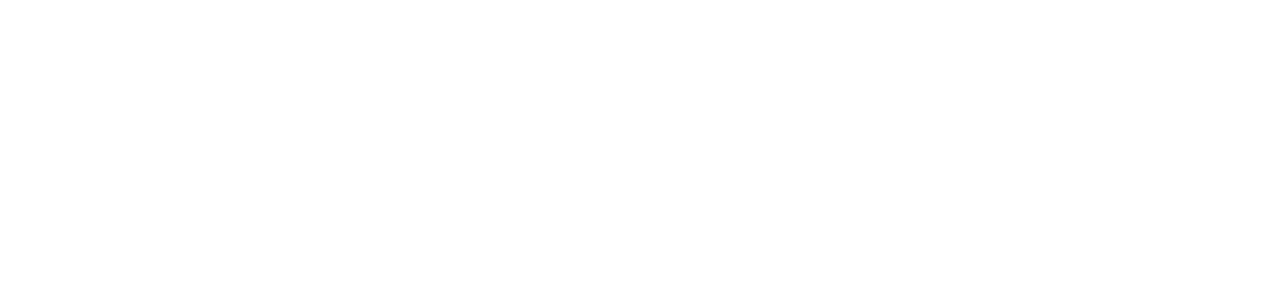
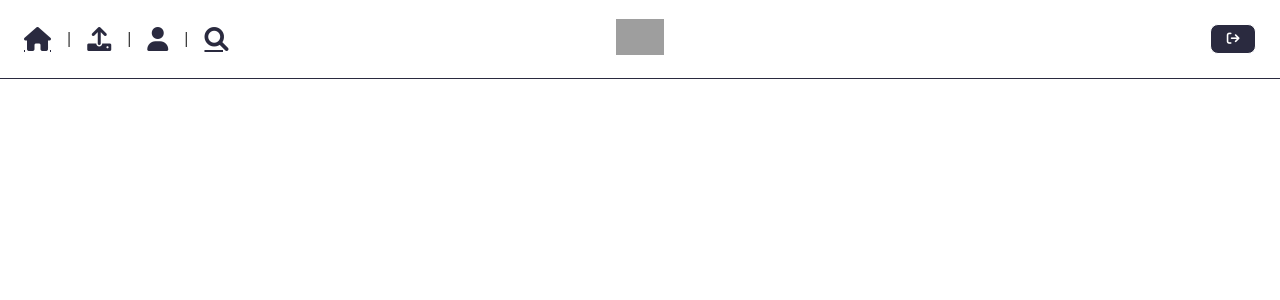
Before and after one commit to andreaDiClaudio/Virtual_Escape, a Svelte app in the folder client/Virtual-Escape/: page /search in a window 1280 px wide. Shown: the top 300 px of the page. Built offline with nearby package versions, Linux system fonts and the light colour scheme; sample sign-in values are in the browser's storage.

Commit message:
Created Search page

```diff
--- a/client/Virtual-Escape/src/App.svelte
+++ b/client/Virtual-Escape/src/App.svelte
@@ -7,6 +7,7 @@
   import Home from "./pages/home/Home.svelte";
   import Upload from "./pages/upload/Upload.svelte";
   import Profile from "./pages/profile/Profile.svelte";
+  import Search from "./pages/search/Search.svelte";
 
   import { titleStore } from "./stores/tabTitle/tabTitle.js";
   // Update the document title reactively
@@ -41,4 +42,8 @@
   <PrivateRoute path="/profile">
     <Profile />
   </PrivateRoute>
+
+  <PrivateRoute path="/search">
+    <Search />
+  </PrivateRoute>
 </Router>
--- a/client/Virtual-Escape/src/assets/css/navbar/navbar.css
+++ b/client/Virtual-Escape/src/assets/css/navbar/navbar.css
@@ -22,7 +22,6 @@
   top: 50%;
   transform: translate(-50%, -50%);
 }
-
 
 #navbar-right-side {
   display: flex;
@@ -58,6 +57,16 @@
     color:#e7793e
 }
 
+#search-icon {
+    font-size: 1.5rem;
+    color: #2a2a3f;
+}
+
+#search-icon:hover {
+    font-size: 1.5rem;
+    color:#e7793e
+}
+
 #VE-logo {
     width: 3rem;
 }
--- a/client/Virtual-Escape/src/components/Navbar.svelte
+++ b/client/Virtual-Escape/src/components/Navbar.svelte
@@ -27,6 +27,8 @@
         <p>|</p>
         <!-- svelte-ignore a11y-missing-content -->
         <a class="fas fa-user" id="user-icon" href="/profile" />
+        <p>|</p>
+        <a class="fas fa-search" id="search-icon" href="/search" />
     </div>
     <div id="navbar-mid">
         <img
--- /dev/null
+++ b/client/Virtual-Escape/src/pages/search/Search.svelte
@@ -0,0 +1,9 @@
+<script>
+    import { onMount, onDestroy } from "svelte";
+    import { titleStore } from "../../stores/tabTitle/tabTitle.js";
+    import Navbar from "../../components/Navbar.svelte";
+
+    titleStore.setTitle("Search | VE");
+</script>
+
+<Navbar />
```
